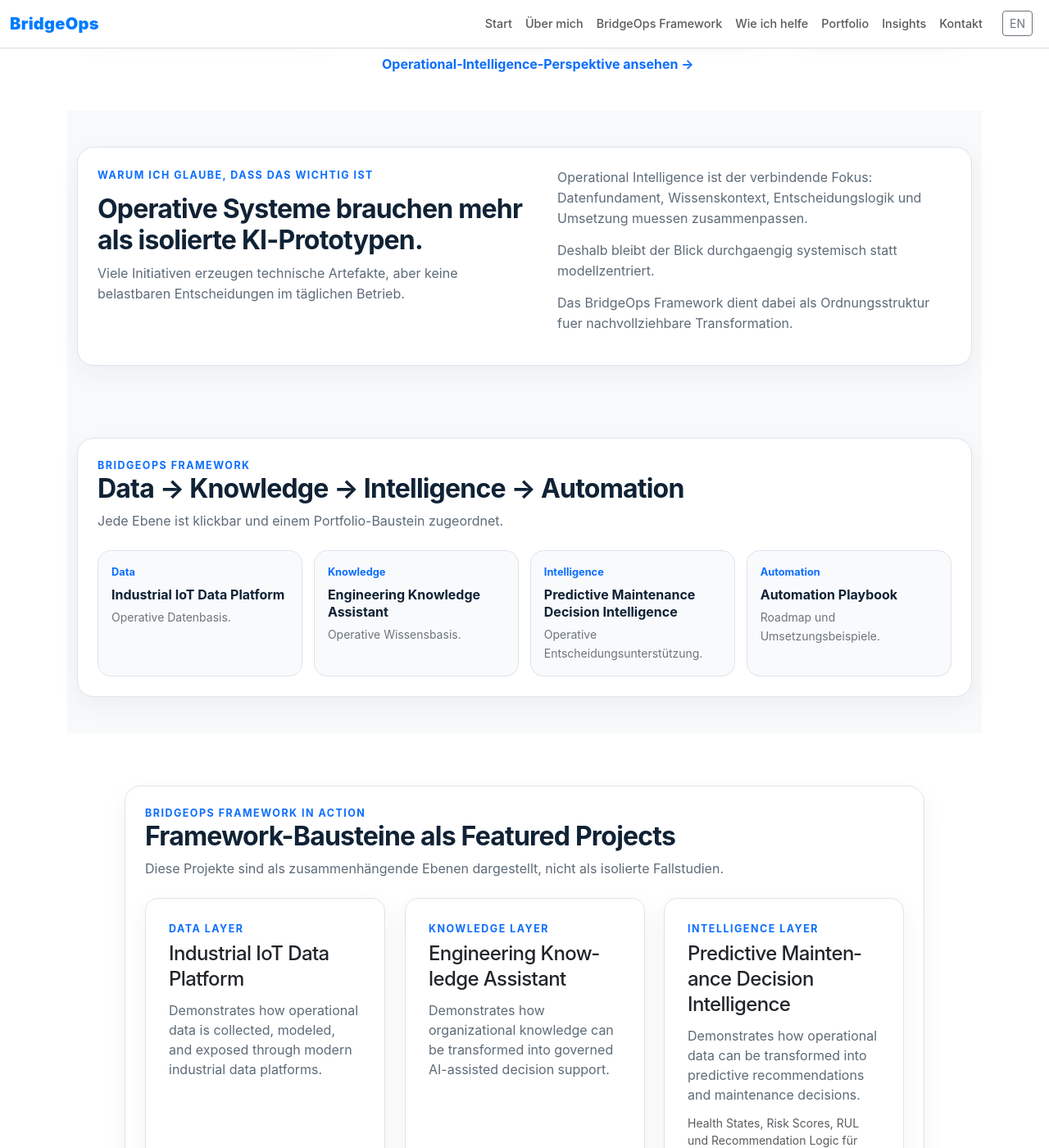
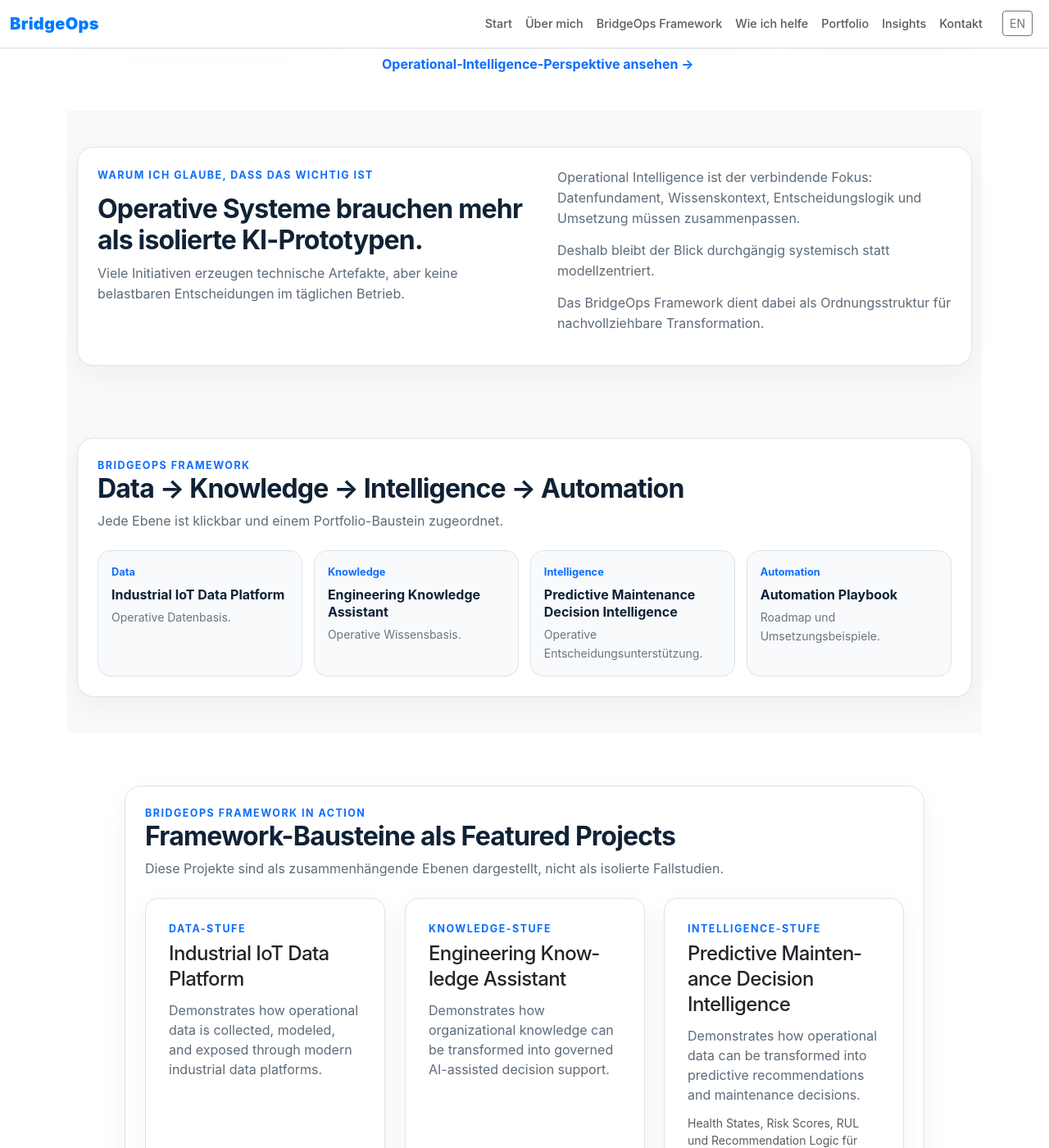
Before and after one commit to cyranothebard/professional-website, a Jekyll site: the page built from index.html, in a window 1280 px wide and 1400 px high, scrolled down 1252 px. Shown: the whole window at 82% size. Built offline with Jekyll 4.4.1, drawn with Linux system fonts in a browser that asks for light colours; some of the changed text lies outside the part shown.

Commit message:
Apply final visual polish: mobile contact grid, DE labels, and umlauts

```diff
--- a/assets/css/main.css
+++ b/assets/css/main.css
@@ -1251,9 +1251,15 @@
   gap:1rem;
 }
 
-@media (max-width:1024px){
+@media (min-width:768px) and (max-width:1024px){
   .contact-link-grid{
     grid-template-columns:repeat(2,minmax(0,1fr));
+  }
+}
+
+@media (max-width:767px){
+  .contact-link-grid{
+    grid-template-columns:1fr;
   }
 }
 
--- a/index.html
+++ b/index.html
@@ -62,9 +62,9 @@
         <p>Viele Initiativen erzeugen technische Artefakte, aber keine belastbaren Entscheidungen im täglichen Betrieb.</p>
       </div>
       <div class="stacked-copy">
-        <p>Operational Intelligence ist der verbindende Fokus: Datenfundament, Wissenskontext, Entscheidungslogik und Umsetzung muessen zusammenpassen.</p>
-        <p>Deshalb bleibt der Blick durchgaengig systemisch statt modellzentriert.</p>
-        <p>Das BridgeOps Framework dient dabei als Ordnungsstruktur fuer nachvollziehbare Transformation.</p>
+        <p>Operational Intelligence ist der verbindende Fokus: Datenfundament, Wissenskontext, Entscheidungslogik und Umsetzung müssen zusammenpassen.</p>
+        <p>Deshalb bleibt der Blick durchgängig systemisch statt modellzentriert.</p>
+        <p>Das BridgeOps Framework dient dabei als Ordnungsstruktur für nachvollziehbare Transformation.</p>
       </div>
     </article>
   </div>
@@ -118,27 +118,27 @@
       <div class="row g-4">
         <div class="col-lg-4">
           <article class="card project-card-new h-100"><div class="card-body">
-            <p class="project-stage">Data Layer</p>
+            <p class="project-stage">Data-Stufe</p>
             <h3 class="h4">Industrial IoT Data Platform</h3>
             <p>Demonstrates how operational data is collected, modeled, and exposed through modern industrial data platforms.</p>
-            <a class="btn btn-outline-primary" href="/projekte/industrial-iot-datenplattform/">Case Study ansehen</a>
+            <a class="btn btn-outline-primary" href="/projekte/industrial-iot-datenplattform/">Fallstudie ansehen</a>
           </div></article>
         </div>
         <div class="col-lg-4">
           <article class="card project-card-new h-100"><div class="card-body">
-            <p class="project-stage">Knowledge Layer</p>
+            <p class="project-stage">Knowledge-Stufe</p>
             <h3 class="h4">Engineering Knowledge Assistant</h3>
             <p>Demonstrates how organizational knowledge can be transformed into governed AI-assisted decision support.</p>
-            <a class="btn btn-outline-primary" href="/projekte/engineering-knowledge-assistant/">Case Study ansehen</a>
+            <a class="btn btn-outline-primary" href="/projekte/engineering-knowledge-assistant/">Fallstudie ansehen</a>
           </div></article>
         </div>
         <div class="col-lg-4">
           <article class="card project-card-new h-100"><div class="card-body">
-            <p class="project-stage">Intelligence Layer</p>
+            <p class="project-stage">Intelligence-Stufe</p>
             <h3 class="h4">Predictive Maintenance Decision Intelligence</h3>
             <p>Demonstrates how operational data can be transformed into predictive recommendations and maintenance decisions.</p>
             <p class="small text-muted mb-3">Health States, Risk Scores, RUL und Recommendation Logic für priorisierte Wartungsentscheidungen.</p>
-            <a class="btn btn-outline-primary" href="/projekte/predictive-maintenance-platform-v2/">Case Study ansehen</a>
+            <a class="btn btn-outline-primary" href="/projekte/predictive-maintenance-platform-v2/">Fallstudie ansehen</a>
           </div></article>
         </div>
       </div>
```
Also changed, not shown: ueber-mich/index.html (+17 -17 lines).
